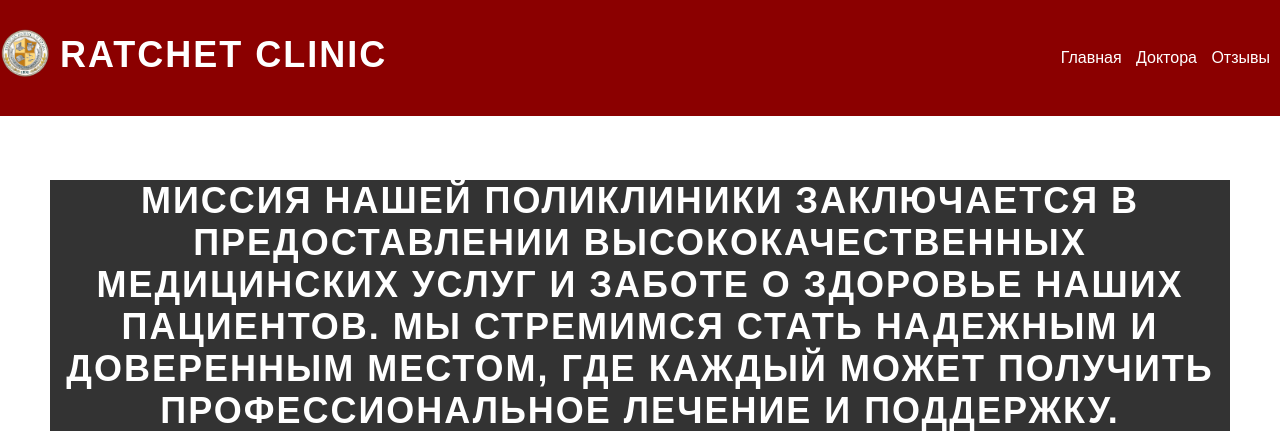
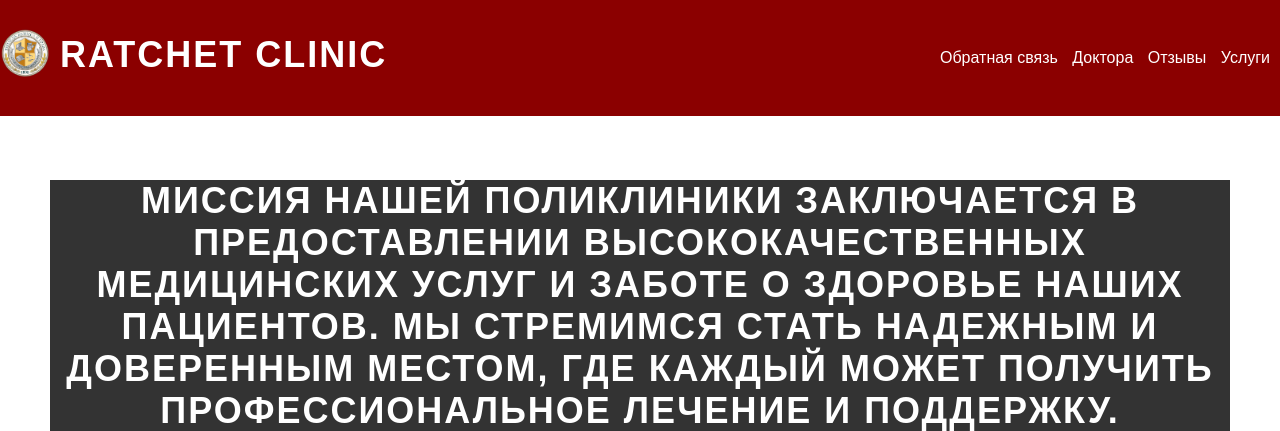
Before and after one commit to xtc-mf/RatchetClinic, a Django app: page / in a window 1280 px wide. Shown: the top 431 px of the page. Run offline with Django 4.2, Linux system fonts and the light colour scheme; data that the repository does not hold is empty; parts of the project's set-up code (start-up, migrations or seed data) failed here and were passed over.

Commit message:
finished with main page

```diff
--- a/templates/index.html
+++ b/templates/index.html
@@ -17,9 +17,10 @@
     </div>
     <nav>
       <ul>
-        <li><a href="{% url 'index' %}">Главная</a></li>
+        <li><a href="{% url 'feedback' %}">Обратная связь</a></li>
         <li><a href="{% url 'doctors' %}">Доктора</a></li>
         <li><a href="{% url 'review' %}">Отзывы</a></li>
+        <li><a href="{% url 'services' %}">Услуги</a></li>
       </ul>
     </nav>
   </header>
@@ -100,9 +101,10 @@
   <footer>
     <div class="footer-links">
       <ul>
-        <li><a href="{% url 'index' %}">Главная</a></li>
+        <li><a href="{% url 'feedback' %}">Обратная связь</a></li>
         <li><a href="{% url 'doctors' %}">Доктора</a></li>
         <li><a href="{% url 'review' %}">Отзывы</a></li>
+        <li><a href="{% url 'services' %}">Услуги</a></li>
       </ul>
     </div>
     <div class="footer-contacts">
```
